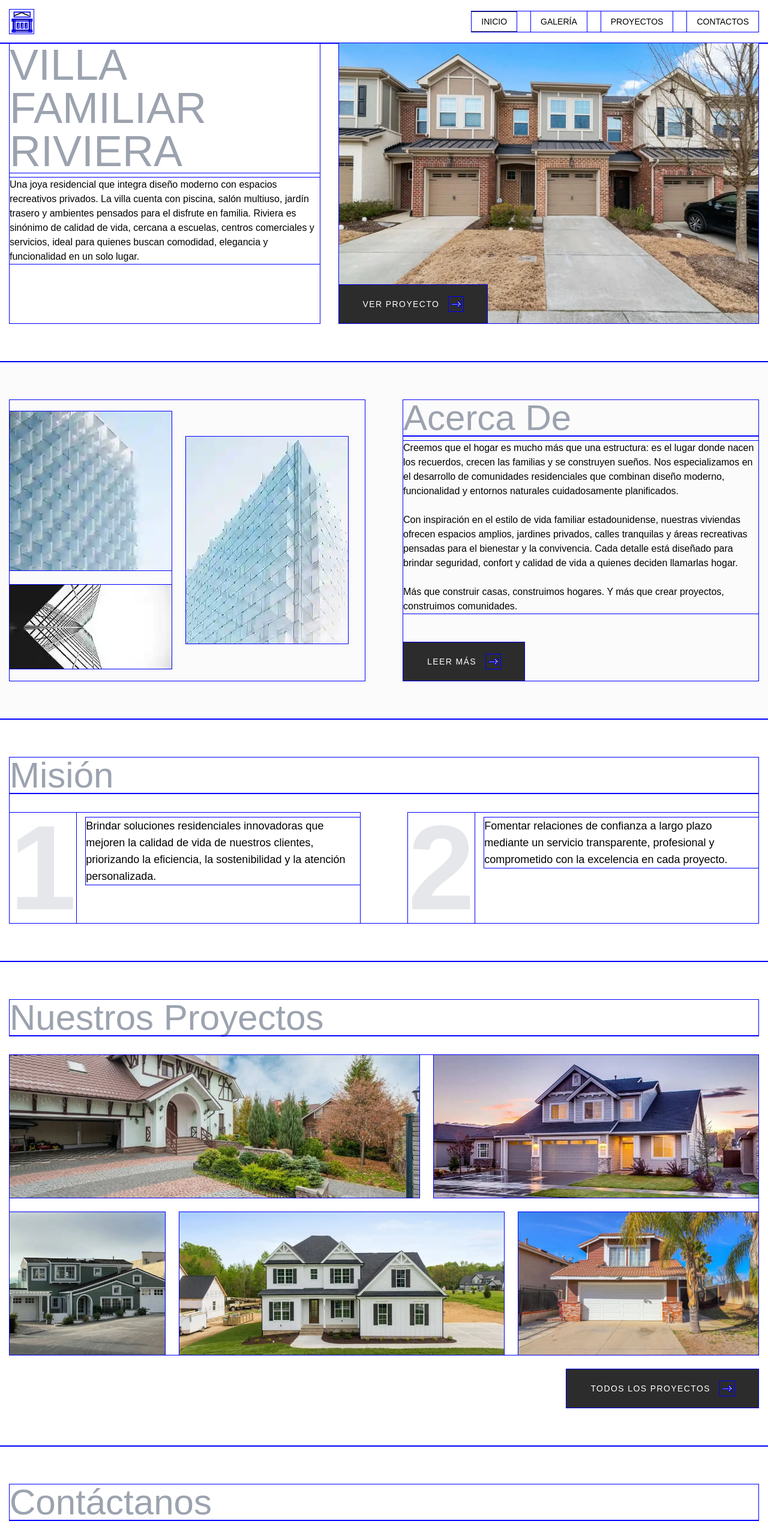
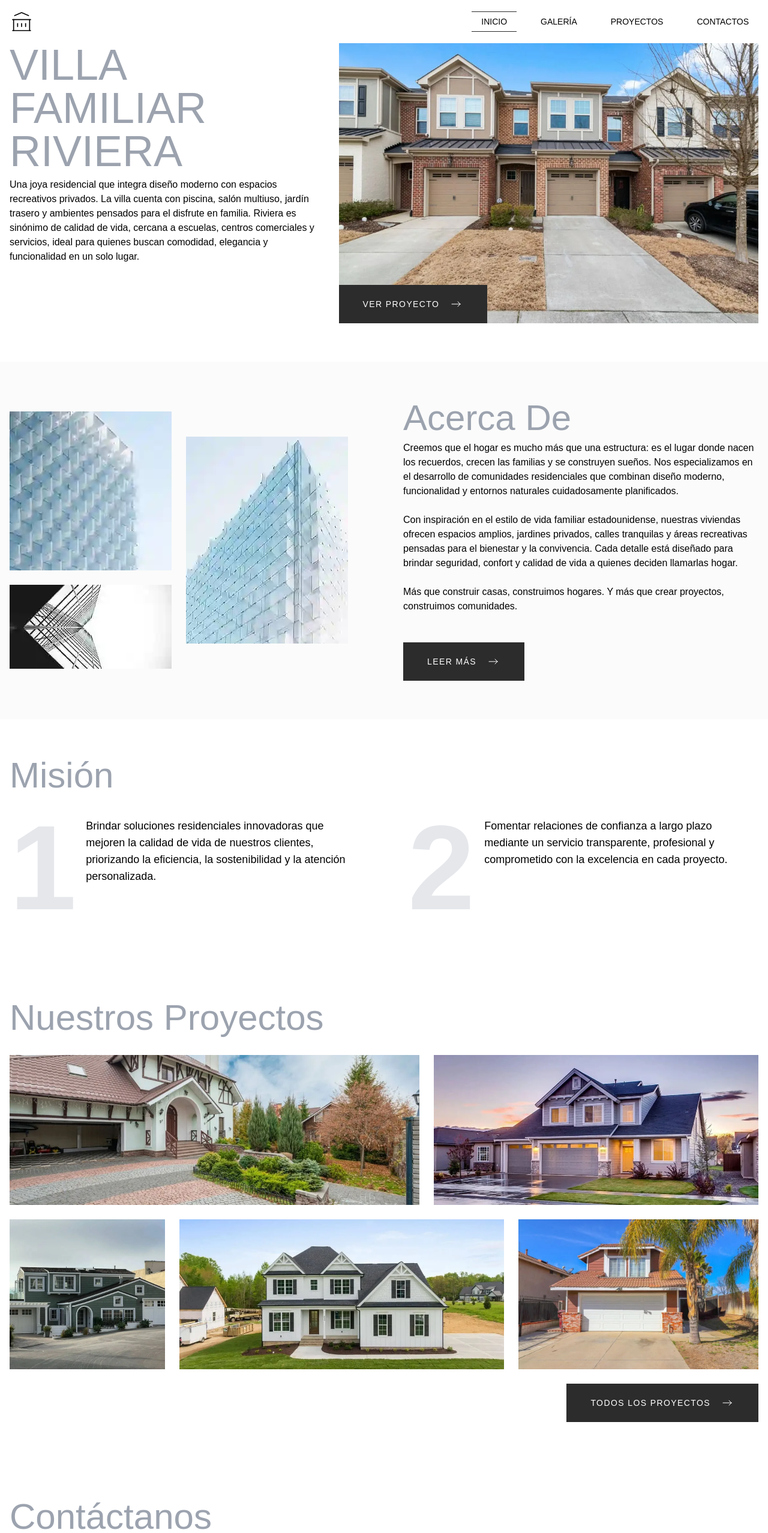
Before and after one commit to damiro3017/residential-builder, a React (Vite) app: page / in a window 1280 px wide. Shown: the top 2556 px of the page at 60% size. Built offline with nearby package versions, Linux system fonts and the light colour scheme.

Commit message:
Add responsive design

```diff
--- a/src/components/About.jsx
+++ b/src/components/About.jsx
@@ -9,7 +9,8 @@ import About03 from '../assets/images/about_03.webp';
 
 export const About = () => (
     <div>
-        <SectionContainer className="flex gap-16 px-16 bg-brand-alabaster">
+        <SectionContainer className="flex flex-col md:flex-row  gap-16 px-16
+        bg-brand-alabaster">
             <div className="flex-1 flex items-center gap-6">
                 <div className="flex flex-col gap-6">
                     <img src={About01} alt="" className="w-full h-auto" />
--- a/src/components/ContactUs.jsx
+++ b/src/components/ContactUs.jsx
@@ -16,7 +16,7 @@ export const ContactUs = () => {
     return (
         <SectionContainer>
             <DefaultTitle title="Contáctanos" />
-            <div className='mt-6 grid grid-cols-5 gap-10'>
+            <div className='mt-6 grid grid-cols-1  md:grid-cols-5 gap-10'>
                 <form className='col-span-2 flex flex-col items-start gap-4'>
                     {contacts.map((contact, index) => (
                         contact.type === "tel" ? (
@@ -35,7 +35,7 @@ export const ContactUs = () => {
                         )
                     ))}
                 </form>
-                <div className='col-span-3'>
+                <div className='hidden md:block md:col-span-3'>
                     <img src={BannerContact} alt="" />
                 </div>
             </div>
--- a/src/components/Header.jsx
+++ b/src/components/Header.jsx
@@ -11,11 +11,12 @@ const linksNavbar = [
 
 export const Header = () => {
     return (
-        <header className="flex items-center justify-between py-4 px-4 mx-auto max-w-7xl">
+        <header className="flex flex-col lg:flex-row items-center justify-between py-4 px-4
+        mx-auto max-w-7xl">
             <Link to="/">
                 <PageIcon className="size-10" />
             </Link>
-            <ul className="flex items-center gap-6">
+            <ul className="flex items-center gap-6 mt-4 lg:mt-0">
                 {linksNavbar.map((enlace, indice) => (
                     <HeaderLink key={indice} text={enlace.texto} to={enlace.ruta} />
                 ))}
--- a/src/components/Hero.jsx
+++ b/src/components/Hero.jsx
@@ -9,8 +9,9 @@ export const Hero = () => {
     if (!latestProject) return null
 
     return (
-        <SectionContainer className="grid grid-cols-7 pt-0 gap-8">
-            <div className="col-span-3">
+        <SectionContainer className="grid grid-cols-1 text-center md:text-left md:grid-cols-7
+         pt-0 gap-8 mt-8 md:mt-0">
+            <div className="md:col-span-3">
                 <h1 className="text-7xl text-gray-400 font-light uppercase">
                     {latestProject.title}
                 </h1>
@@ -18,9 +19,9 @@ export const Hero = () => {
                     {latestProject.description}
                 </DefaultText>
             </div>
-            <div className="relative col-span-4">
+            <div className="relative md:col-span-4">
                 <img
-                    className="w-full object-cover"
+                    className="w-full h-full object-cover"
                     src={latestProject.banner}
                     alt={`Banner de ${latestProject.title}`}
                 />
--- a/src/components/OurProjects.jsx
+++ b/src/components/OurProjects.jsx
@@ -1,4 +1,3 @@
-import React from 'react'
 import { SectionContainer } from './SectionContainer'
 import { DefaultTitle } from './DefaultTitle'
 import { OurProjectsGrid } from './OurProjectsGrid'
@@ -9,7 +8,7 @@ export const OurProjects = () => {
         <SectionContainer className="flex flex-col">
             <DefaultTitle title="Nuestros Proyectos" />
             <OurProjectsGrid />
-            <DefaultButton text="Todos los proyectos" className="mt-6 self-end" to="/projects" />
+            <DefaultButton text="Todos los proyectos" className="mt-6 md:self-end" to="/projects" />
         </SectionContainer>
     )
 }
--- a/src/components/OurProjectsGrid.jsx
+++ b/src/components/OurProjectsGrid.jsx
@@ -1,4 +1,3 @@
-import React from 'react'
 import Project01 from "../assets/images/projects_01a.webp"
 import Project02 from "../assets/images/projects_02a.webp"
 import Project03 from "../assets/images/projects_03a.webp"
@@ -8,15 +7,15 @@ import { Link } from 'react-router-dom'
 
 export const OurProjectsGrid = () => {
     const projects = [
-        { img: Project01, title: "Proyecto 1", span: "col-span-5", path: "/projects/1", },
-        { img: Project02, title: "Proyecto 2", span: "col-span-4", path: "/projects/2", },
-        { img: Project03, title: "Proyecto 3", span: "col-span-2", path: "/projects/3", },
-        { img: Project04, title: "Proyecto 4", span: "col-span-4", path: "/projects/4", },
-        { img: Project05, title: "Proyecto 5", span: "col-span-3", path: "/projects/5" }
+        { img: Project01, title: "Proyecto 1", span: "col-span-3 sm:col-span-5", path: "/projects/1" },
+        { img: Project02, title: "Proyecto 2", span: "col-span-3 sm:col-span-4", path: "/projects/2" },
+        { img: Project03, title: "Proyecto 3", span: "col-span-3 sm:col-span-2", path: "/projects/3" },
+        { img: Project04, title: "Proyecto 4", span: "col-span-3 sm:col-span-4", path: "/projects/4" },
+        { img: Project05, title: "Proyecto 5", span: "col-span-3 sm:col-span-3", path: "/projects/5" },
     ];
 
     return (
-        <div className='grid grid-cols-9 grid-rows-2 place-items-stretch gap-6 max-h-[500px] mt-8'>
+        <div className='grid grid-cols-3 sm:grid-cols-9 auto-rows-[150px] md:auto-rows-[250px] gap-4 md:gap-6 mt-8'>
             {projects.map((project, index) => (
                 <div
                     key={index}
@@ -24,12 +23,11 @@ export const OurProjectsGrid = () => {
                 >
                     <img
                         src={project.img}
-                        alt=""
+                        alt={project.title}
                         className="w-full h-full object-cover transition-transform duration-500 group-hover:scale-105"
                     />
                     <Link to={project.path} className="absolute inset-0 bg-brand-mineshaft bg-opacity-0 cursor-pointer group-hover:bg-opacity-50 transition-all duration-300 flex items-center justify-center">
-                        <h3 className="text-white text-3xl uppercase
-                        opacity-0 group-hover:opacity-100 transform translate-y-4 group-hover:translate-y-0 transition-all duration-300 font-bold">
+                        <h3 className="text-white text-xl md:text-3xl uppercase opacity-0 group-hover:opacity-100 transform translate-y-4 group-hover:translate-y-0 transition-all duration-300 font-bold">
                             {project.title}
                         </h3>
                     </Link>
--- a/src/components/ProjectsCard.jsx
+++ b/src/components/ProjectsCard.jsx
@@ -3,7 +3,7 @@ import { DefaultButton } from "./DefaultButton"
 
 export const ProjectsCard = ({ image, title, description, path }) => {
     return (
-        <div className="flex bg-gray-100">
+        <div className="flex flex-col md:flex-row bg-gray-100">
             <img
                 className="w-full h-full object-cover aspect-[4/3] flex-1"
                 src={image}
@@ -18,7 +18,7 @@ export const ProjectsCard = ({ image, title, description, path }) => {
                 <DefaultText className="mt-4">
                     {description}
                 </DefaultText>
-                <DefaultButton text="Ver proyecto" className="mt-auto" to={path} />
+                <DefaultButton text="Ver proyecto" className="mt-8 lg:mt-auto" to={path} />
             </div>
         </div>
     )
--- a/src/index.css
+++ b/src/index.css
@@ -2,10 +2,6 @@
 @tailwind components;
 @tailwind utilities;
 
-*{
-  outline: 1px solid blue;
-}
-
 * {
   font-family: 'Roboto Variable', sans-serif;
 }
```
